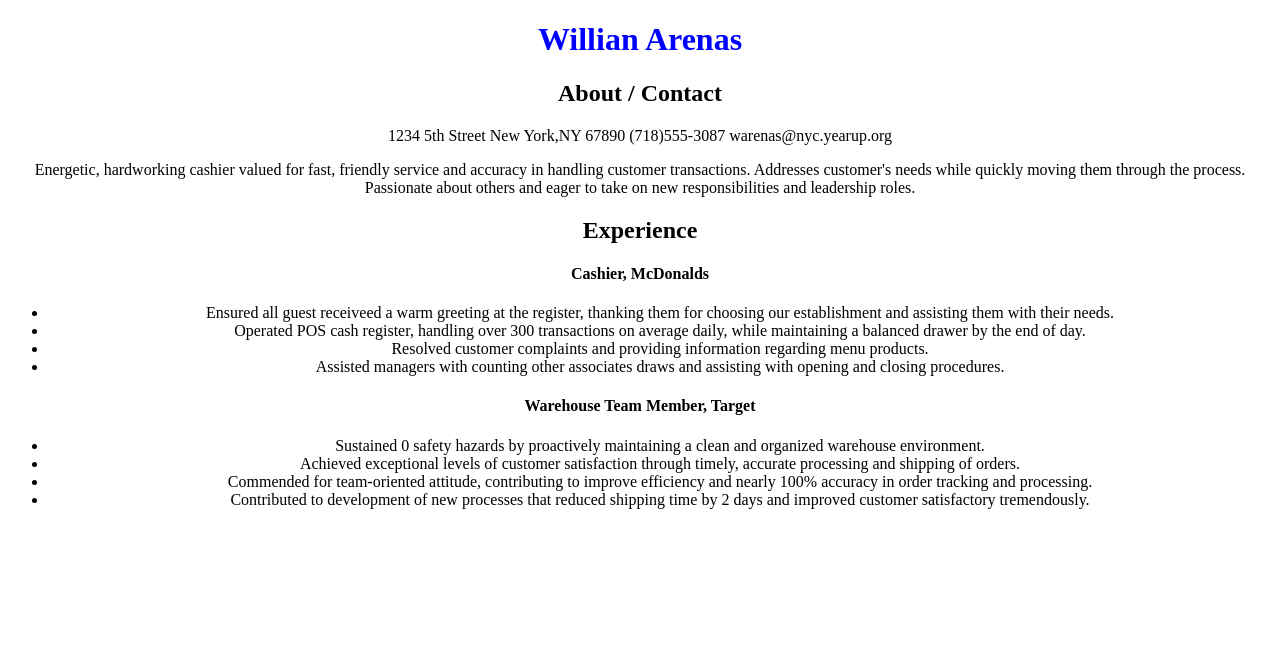
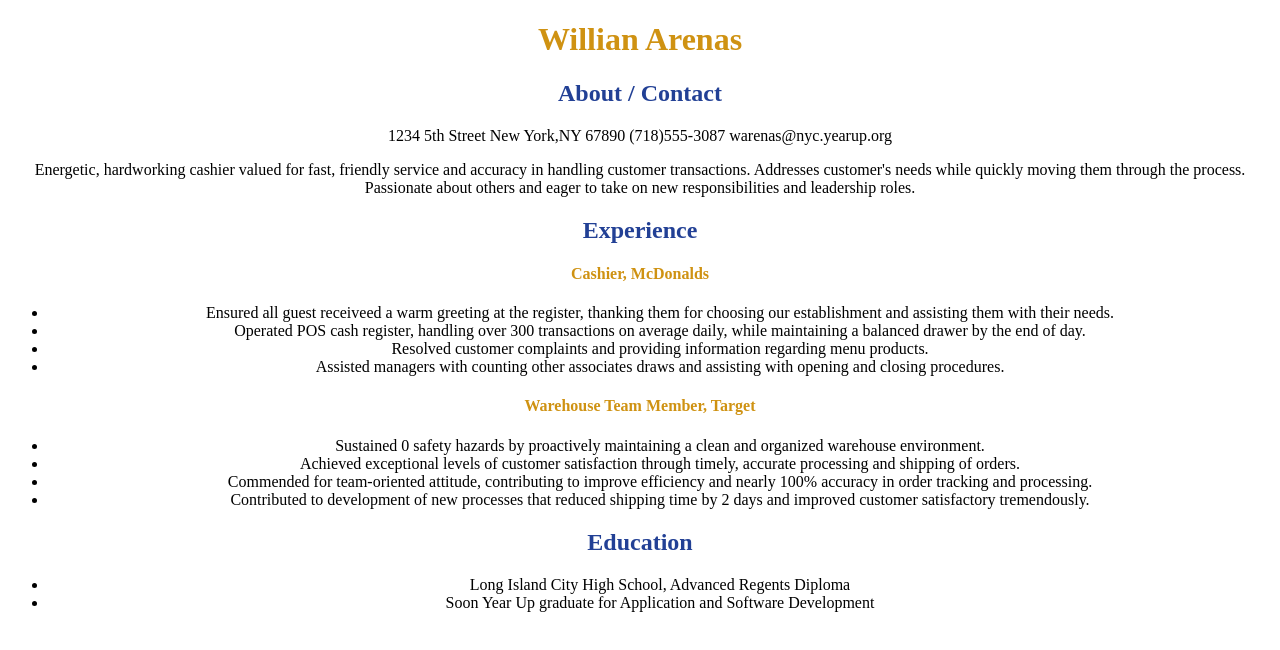
Before and after one commit to WillianA07/AllAboutMe, a plain HTML site: page index.html in a window 1280 px wide. Drawn offline with Linux system fonts and the light colour scheme.

Commit message:
Added resume eduaction

```diff
--- a/css/styles.css
+++ b/css/styles.css
@@ -1,10 +1,11 @@
 h1{
     text-align: center;
-    color: blue;
+    color: #CF9212;
 }
 
 h2{
     text-align: center;
+    color: #224095;
 }
 
 p{
@@ -13,9 +14,9 @@ p{
 
 h4{
     text-align: center;
+    color: #CF9212;
 }
 
 ul li{
     text-align: center;
-    text-decoration-style: none;
 }
--- a/index.html
+++ b/index.html
@@ -48,4 +48,13 @@
         </ul>
 
     </body>
+
+    <div>
+
+        <h2>Education</h2>
+        <ul>
+            <li>Long Island City High School, Advanced Regents Diploma</li>
+            <li>Soon Year Up graduate for Application and Software Development</li>
+        </ul>
+    </div>
 </html>
```
